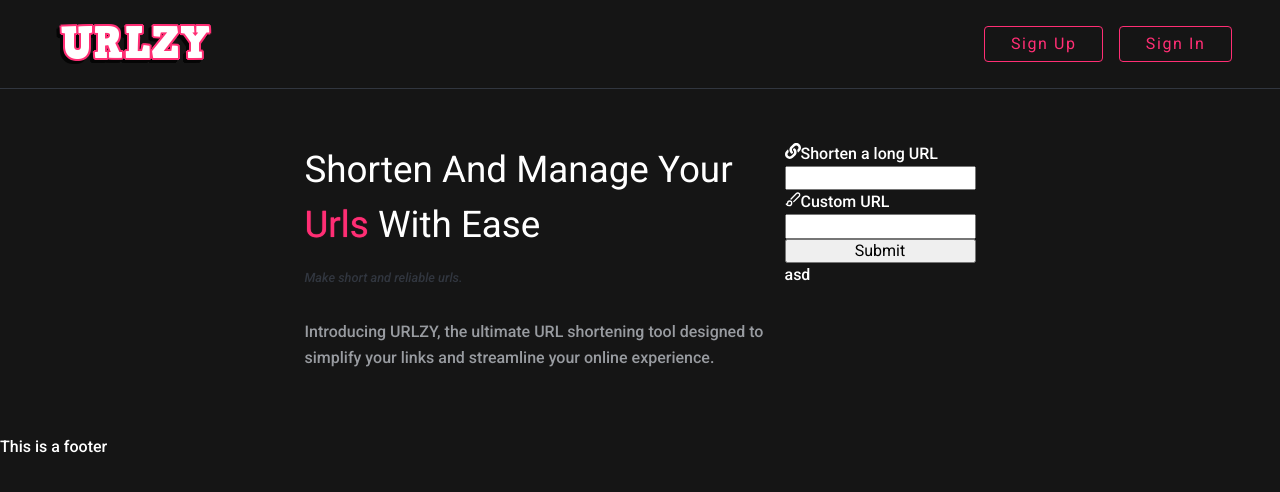
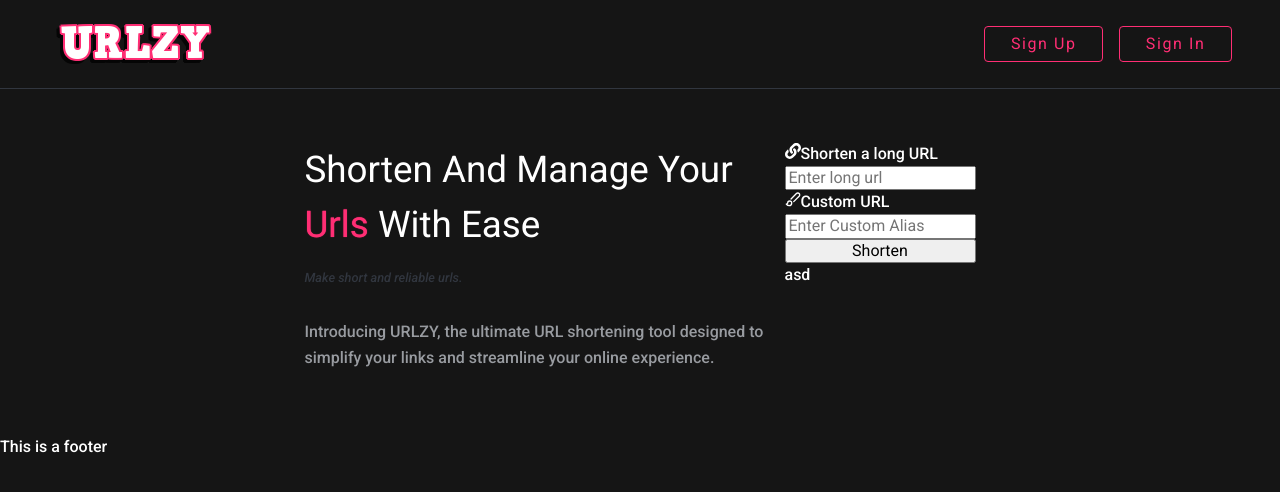
Before and after one commit to gsusk/urlz, a React (Vite) app in the folder client/: page / in a window 1280 px wide. Shown: the top 492 px of the page. Built offline with nearby package versions, Linux system fonts and the light colour scheme.

Commit message:
added shortener details

```diff
--- a/client/src/components/Shortener.tsx
+++ b/client/src/components/Shortener.tsx
@@ -1,11 +1,24 @@
 import { FaLink } from "react-icons/fa";
 import { LuBrush } from "react-icons/lu";
 import "./shortener.css";
+import { useState } from "react";
 
 function Shortener() {
+  const [form, setform] = useState({ longUrl: "", customUrl: "" });
+  const handleChange = (e: React.FormEvent<HTMLInputElement>) => {
+    const id = e.currentTarget.id;
+    const value = e.currentTarget.value;
+    setform((prev) => {
+      return {
+        ...prev,
+        [id]: value,
+      };
+    });
+  };
+
   return (
     <section>
-      <div className="shortener-container">
+      <form className="shortener-container">
         <label htmlFor="longUrl">
           <FaLink />
           <span>Shorten a long URL</span>
@@ -15,6 +28,9 @@ function Shortener() {
           name="longUrl"
           id="longUrl"
           className="long-url-input"
+          value={form.longUrl}
+          onChange={handleChange}
+          placeholder="Enter long url"
         />
         <label htmlFor="customUrl">
           <LuBrush />
@@ -25,10 +41,13 @@ function Shortener() {
           name="customUrl"
           id="customUrl"
           className="custom-url-inut"
+          value={form.customUrl}
+          onChange={handleChange}
+          placeholder="Enter Custom Alias"
         />
 
-        <input type="submit" />
-      </div>
+        <button type="submit">Shorten</button>
+      </form>
     </section>
   );
 }
--- a/client/src/components/shortener.css
+++ b/client/src/components/shortener.css
@@ -2,3 +2,9 @@
   display: flex;
   flex-direction: column;
 }
+
+.long-url-input {
+}
+
+.custom-url-input {
+}
```
